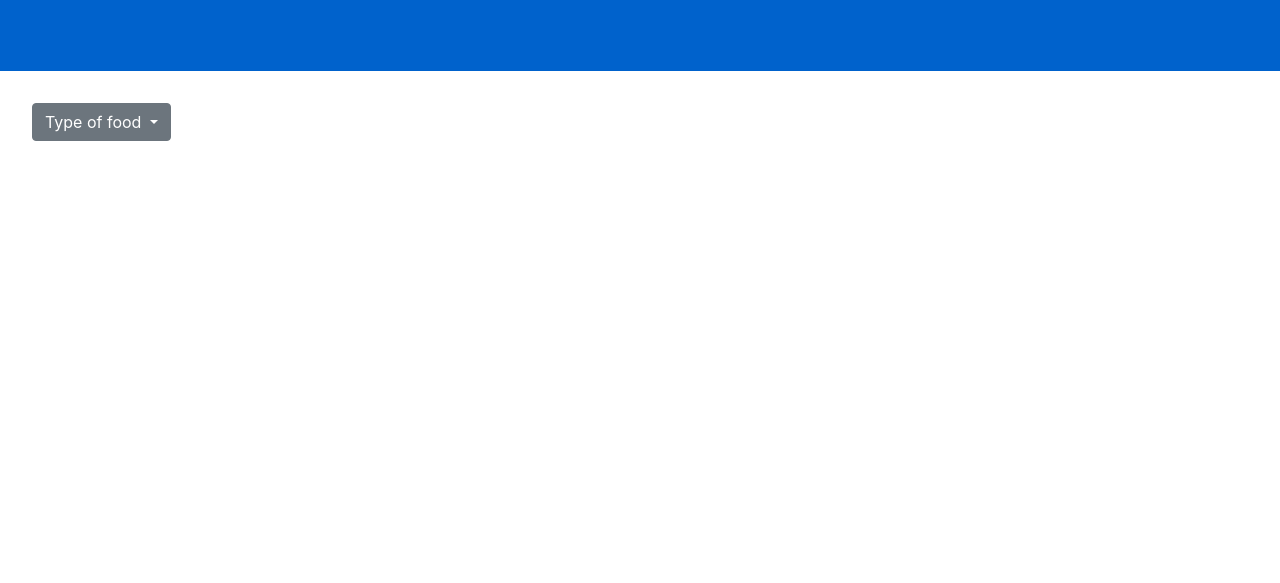
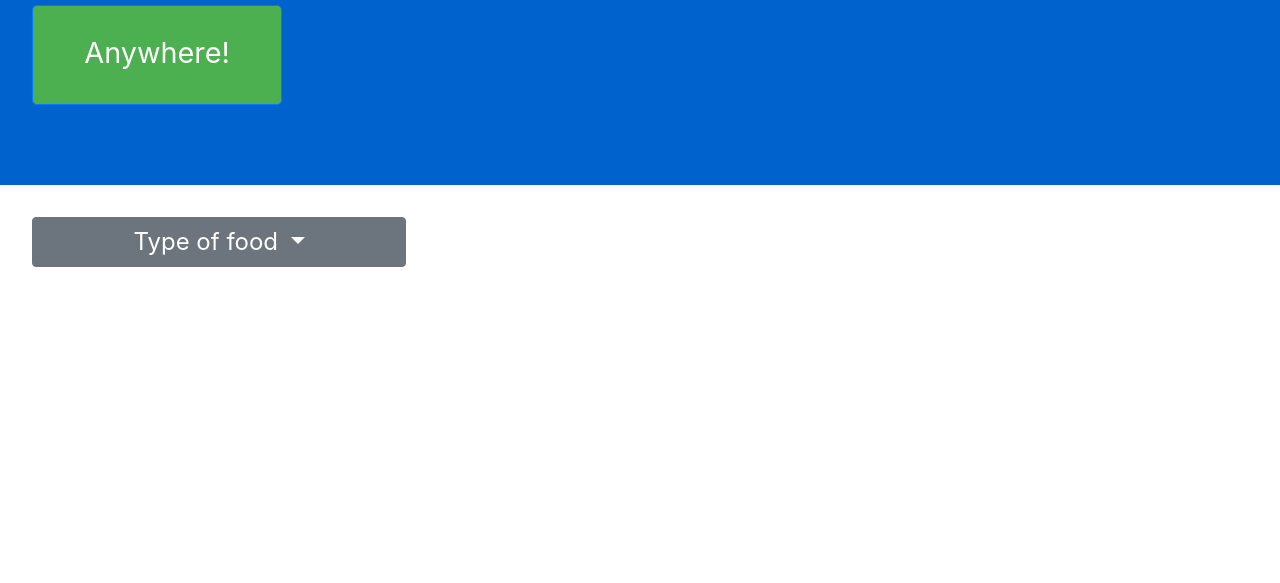
Before and after one commit to dougkellermeyer/whereDoYouWantToEat, a plain HTML site: page index.html in a window 1280 px wide. Shown: the part 217-800 px from the top of the page. Drawn offline with nearby package versions, Linux system fonts and the light colour scheme.

Commit message:
added mobile styling

```diff
--- a/styles.css
+++ b/styles.css
@@ -16,3 +16,37 @@
     margin-left: 2rem;
     margin-top: 1rem;
 }
+
+@media (min-width: 650px) {
+    h1 {
+        font-size: 4.5rem !important;
+    }
+    p {
+        font-size: 2rem;
+        display: flex;
+        width: 65%;
+        align-items: center;
+    }
+
+    #dropdownMenuButton {
+        width: 30%;
+        height: 50px;
+        font-size: 1.5rem;
+    }
+
+    a.dropdown-item {
+        font-size: 1.5rem;
+    }
+
+    #categoryDropdown {
+        width: 30%;
+    }
+
+    #randomRestaurantButton {
+        font-size: 1.8rem;
+        width: 250px;
+        height: 100px;
+        padding-top: 25px;
+    }
+
+}
```
